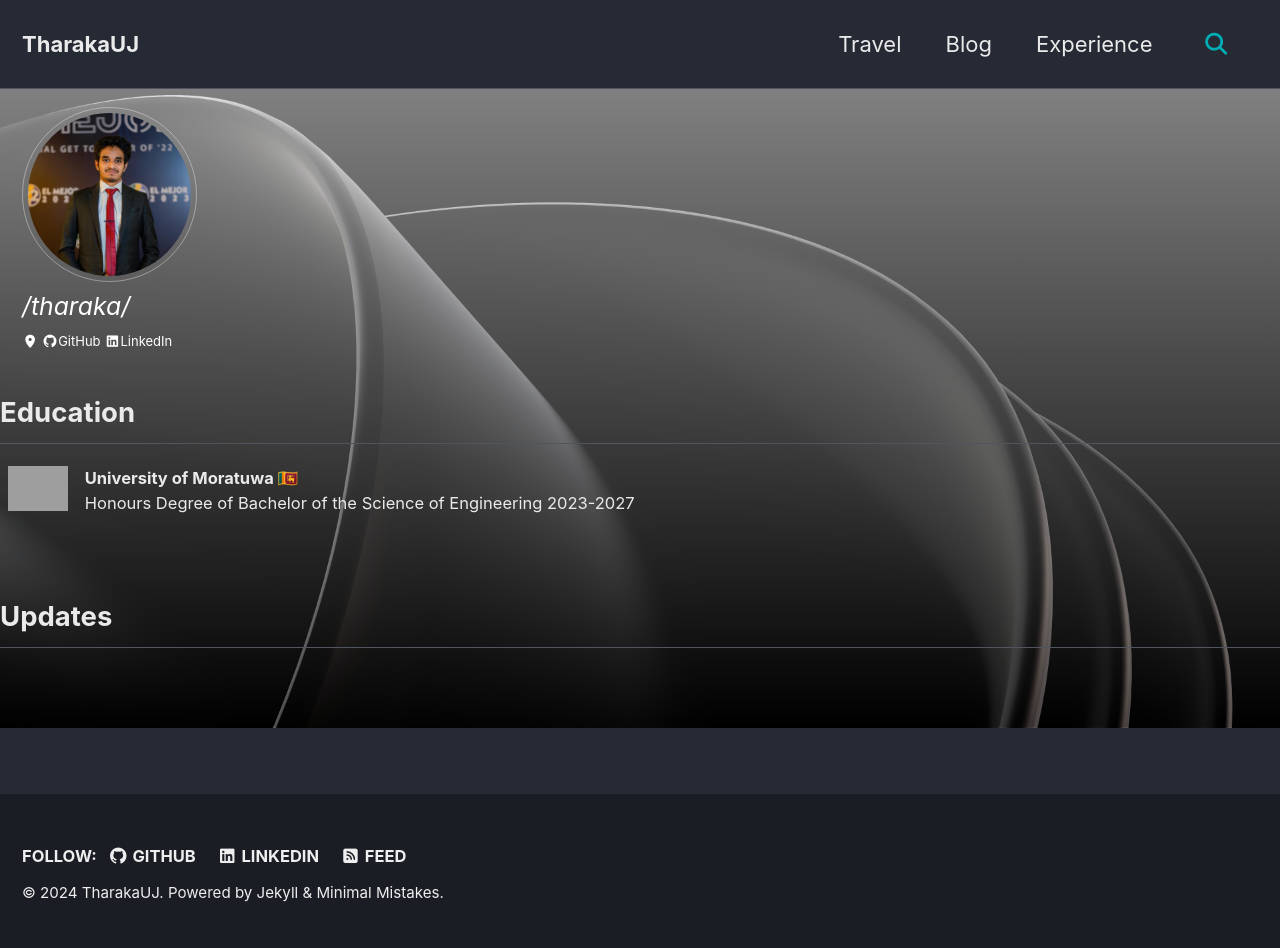
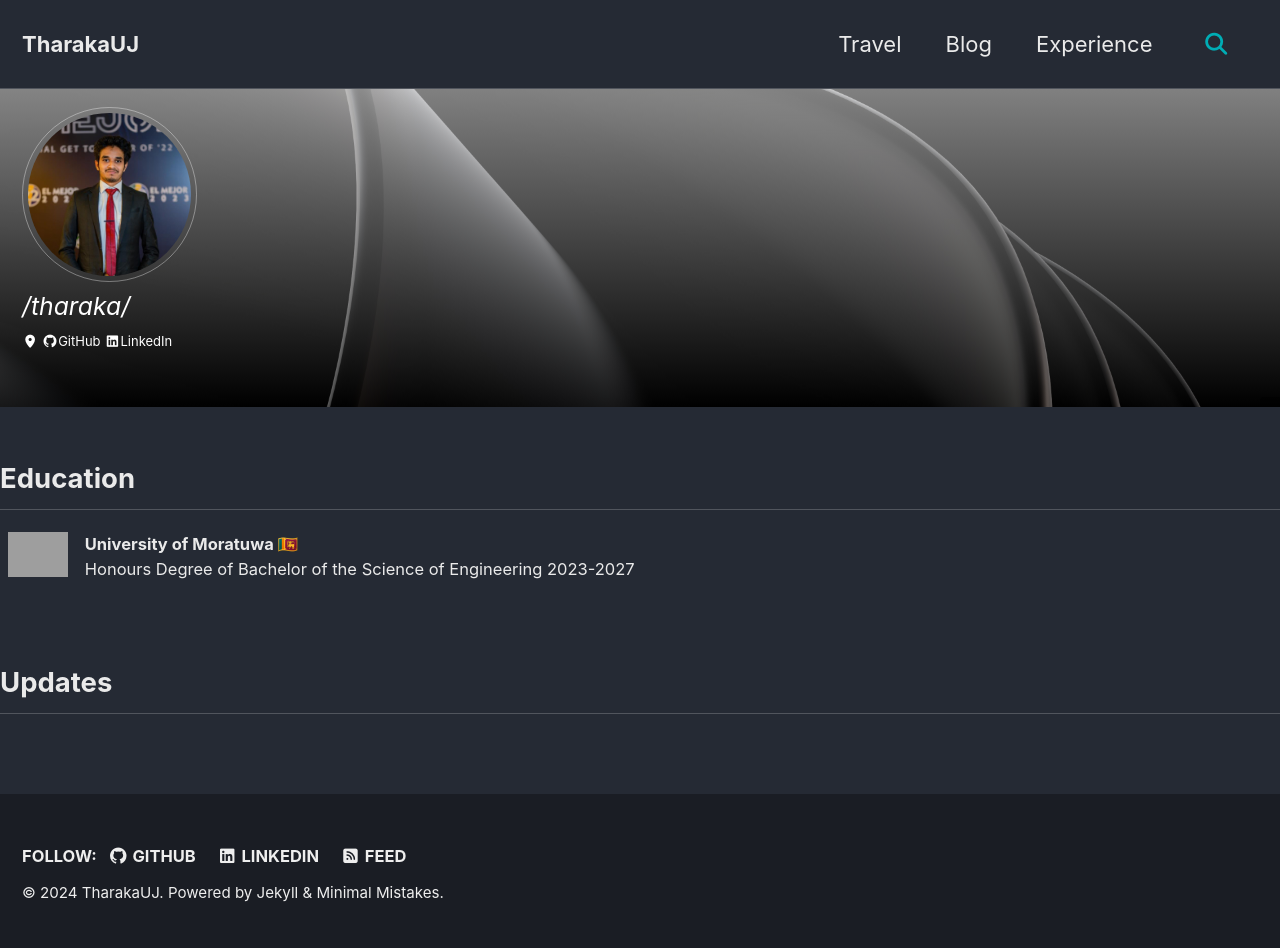
Before and after one commit to TharakaUJ/TharakaUJ.github.io, a Jekyll site: the page built from index.html, in a window 1280 px wide. Built offline with Jekyll 4.4.1, drawn with Linux system fonts in a browser that asks for light colours; cached includes are drawn as plain includes; the list of posts is cut into pages by our own code; grey boxes are pictures that could not be loaded.

Commit message:
Update page hero overlay styles to remove margin and improve layout structure

```diff
--- a/index.html
+++ b/index.html
@@ -5,7 +5,7 @@ sidebar: false
 ---
 
 <div class="page__hero--overlay"
-    style="margin: 0; background-color: #000; background-image: linear-gradient(var(--splash-gradient-color), rgba(0, 0, 0, 0.5)), url('{{ site.data.images.homeHeader }}');">
+    style="background-color: #000; background-image: linear-gradient(var(--splash-gradient-color), rgba(0, 0, 0, 0.5)), url('{{ site.data.images.homeHeader }}');">
     <div class="wrapper" style="margin-bottom: -10px;">
         <div class="splash__avatar">
             <img src="{{site.author.avatar}}" class="splash__avatar" alt="{{site.author.pronounce}}"
@@ -39,6 +39,8 @@ sidebar: false
     <span class="page__hero-caption">
         <!-- <a href="{{site.siteUrl}}/">Something here</a> -->
     </span>
+</div>
+<div class="wrapper">
     <section class="page__content" itemprop="text">
         <!-- <p>
             About me:
```
